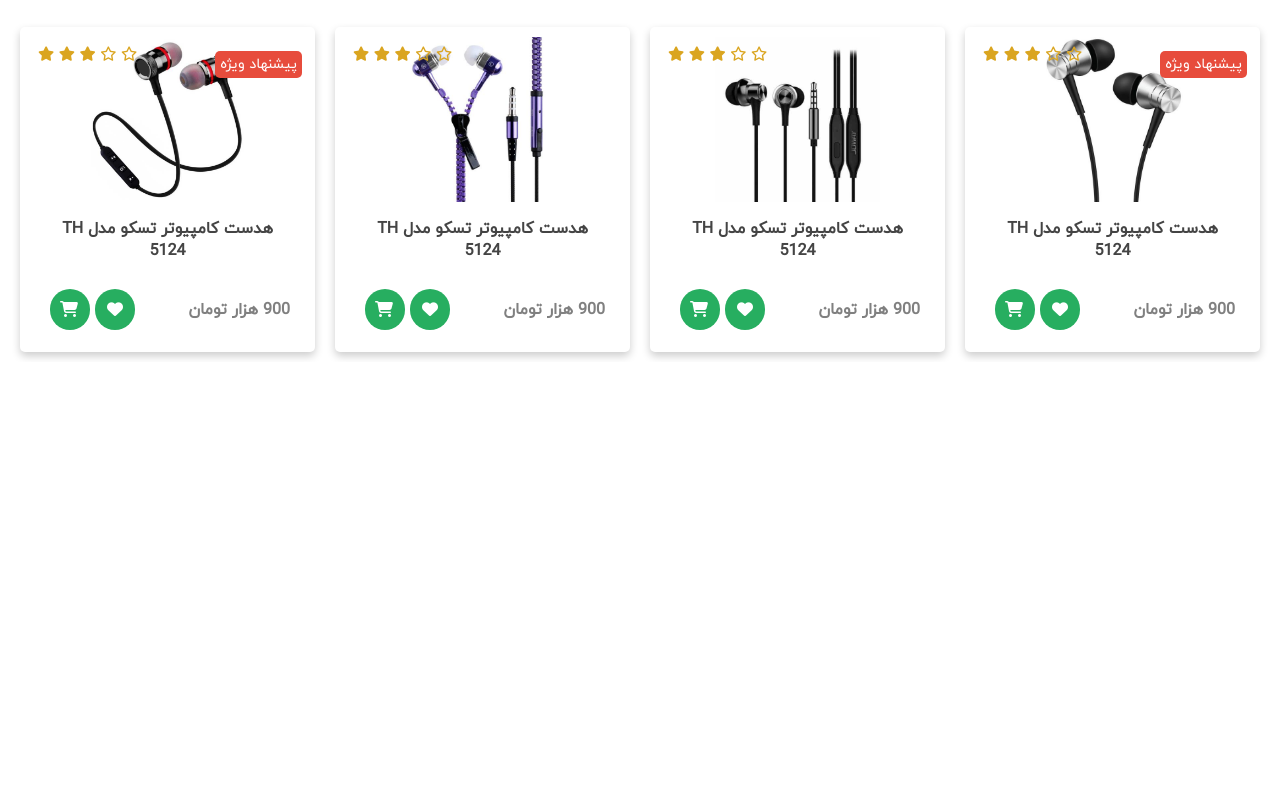
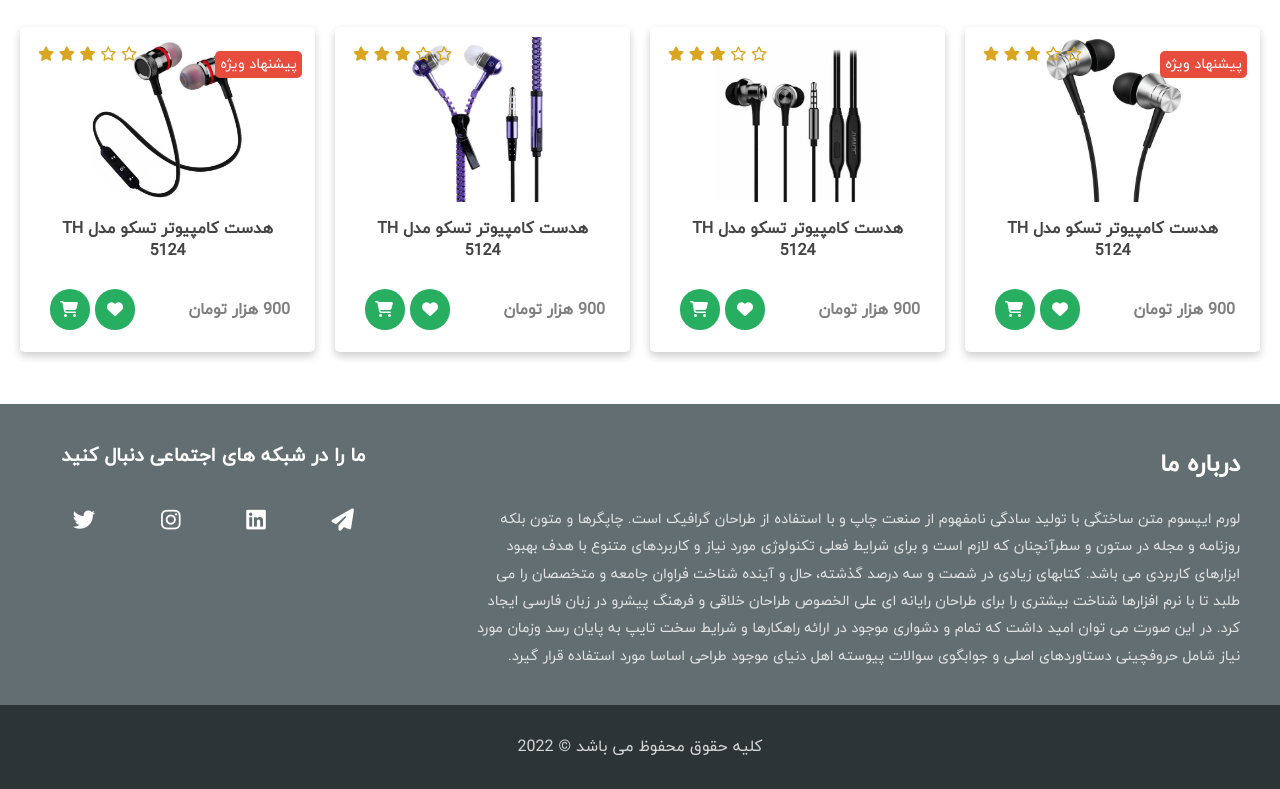
Before and after one commit to msadeqsirjani/e-commerce, a plain HTML site: page index.html in a window 1280 px wide. Shown: the part 1965-2754 px from the top of the page. Before the commit the page ends 2369 px from the top, so only its background shows below. Drawn offline with nearby package versions, Linux system fonts and the light colour scheme.

Commit message:
add footer section

```diff
--- a/index.html
+++ b/index.html
@@ -529,7 +529,39 @@
         </section>
     </main>
     <footer>
-
+        <div class="row">
+            <div class="col-lg-8 about">
+                <p class="header">درباره ما</p>
+                <p class="description">لورم ایپسوم متن ساختگی با تولید سادگی نامفهوم از صنعت چاپ و با استفاده از طراحان
+                    گرافیک است. چاپگرها و متون بلکه روزنامه و مجله در ستون و سطرآنچنان که لازم است و برای شرایط فعلی
+                    تکنولوژی مورد نیاز و کاربردهای متنوع با هدف بهبود ابزارهای کاربردی می باشد. کتابهای زیادی در شصت و
+                    سه درصد گذشته، حال و آینده شناخت فراوان جامعه و متخصصان را می طلبد تا با نرم افزارها شناخت بیشتری را
+                    برای طراحان رایانه ای علی الخصوص طراحان خلاقی و فرهنگ پیشرو در زبان فارسی ایجاد کرد. در این صورت می
+                    توان امید داشت که تمام و دشواری موجود در ارائه راهکارها و شرایط سخت تایپ به پایان رسد وزمان مورد
+                    نیاز شامل حروفچینی دستاوردهای اصلی و جوابگوی سوالات پیوسته اهل دنیای موجود طراحی اساسا مورد استفاده
+                    قرار گیرد.</p>
+            </div>
+            <div class="col-lg-4 contact-us">
+                <p class="header">ما را در شبکه های اجتماعی دنبال کنید</p>
+                <div class="social-media">
+                    <a href="#">
+                        <i class="fa-solid fa-paper-plane"></i>
+                    </a>
+                    <a href="#">
+                        <i class="fa-brands fa-linkedin"></i>
+                    </a>
+                    <a href="#">
+                        <i class="fa-brands fa-instagram"></i>
+                    </a>
+                    <a href="#">
+                        <i class="fa-brands fa-twitter"></i>
+                    </a>
+                </div>
+            </div>
+        </div>
+        <div class="author-privacy">
+            <p>کلیه حقوق محفوظ می باشد &COPY; 2022</p>
+        </div>
     </footer>
 </body>
 
--- a/styles/style.css
+++ b/styles/style.css
@@ -377,3 +377,55 @@ main .dragable-list .category:hover {
   font-weight: bold;
   cursor: pointer;
 }
+
+/* footer */
+
+footer {
+  background-color: #636e72;
+  color: white;
+  font-size: 1em;
+}
+
+footer .about {
+  padding: 20px 40px;
+}
+
+footer .about .header {
+  font-size: 1.5em;
+  font-weight: bold;
+}
+
+footer .about .description {
+  color: rgba(255, 255, 255, 0.8);
+  line-height: 1.9em;
+  font-size: 0.9em;
+}
+
+footer .contact-us {
+  padding: 20px 40px;
+  text-align: center;
+}
+
+footer .contact-us .header {
+  font-size: 1.2em;
+  font-weight: bold;
+}
+
+footer .contact-us .social-media {
+  display: flex;
+  justify-content: space-around;
+  align-items: center;
+  padding: 20px 0;
+}
+
+footer .contact-us .social-media a i {
+  font-size: 1.4em;
+  color: white;
+}
+
+footer .author-privacy {
+  text-align: center;
+  background-color: #2d3436;
+  padding: 15px 0;
+  color: rgba(255, 255, 255, 0.8);
+}
```
